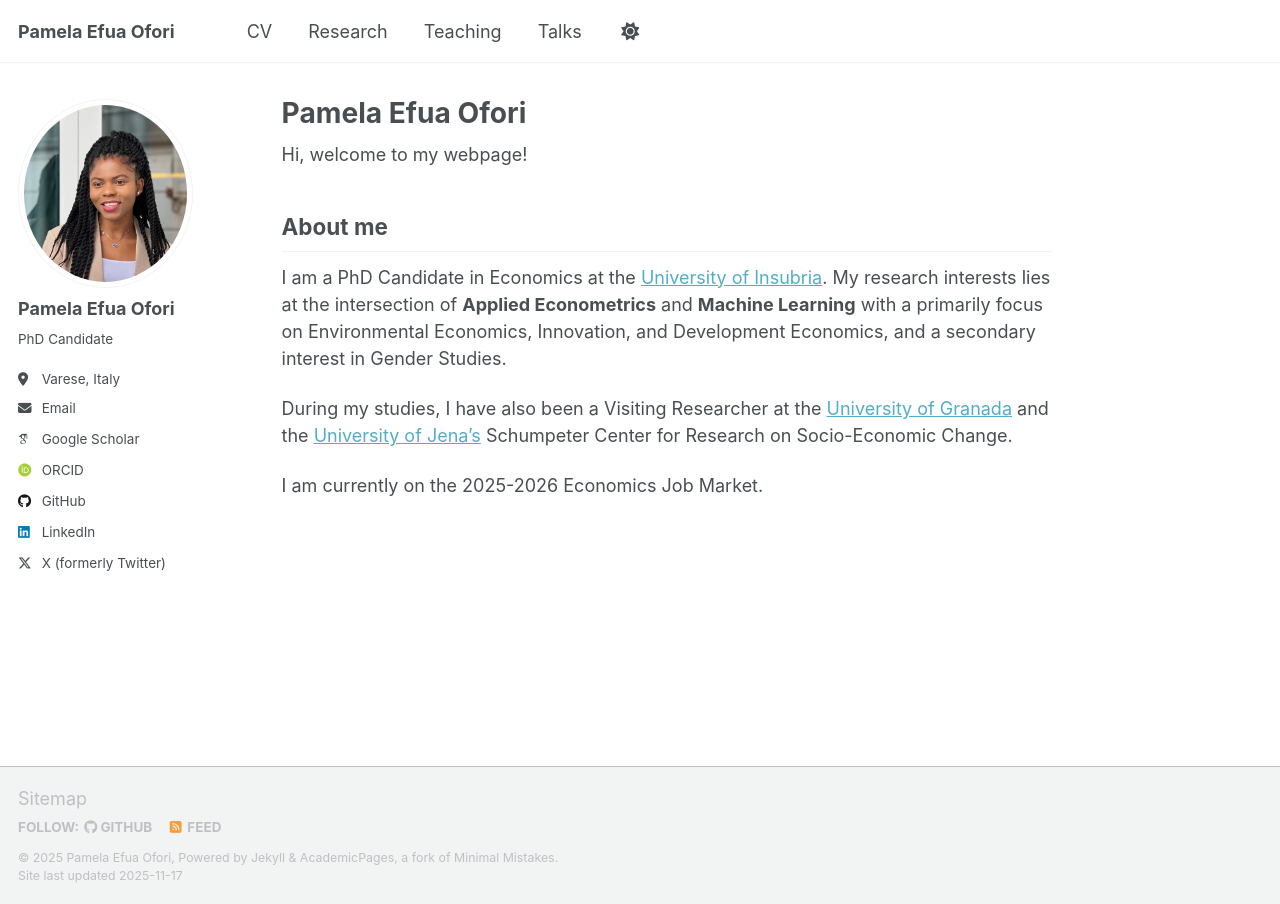
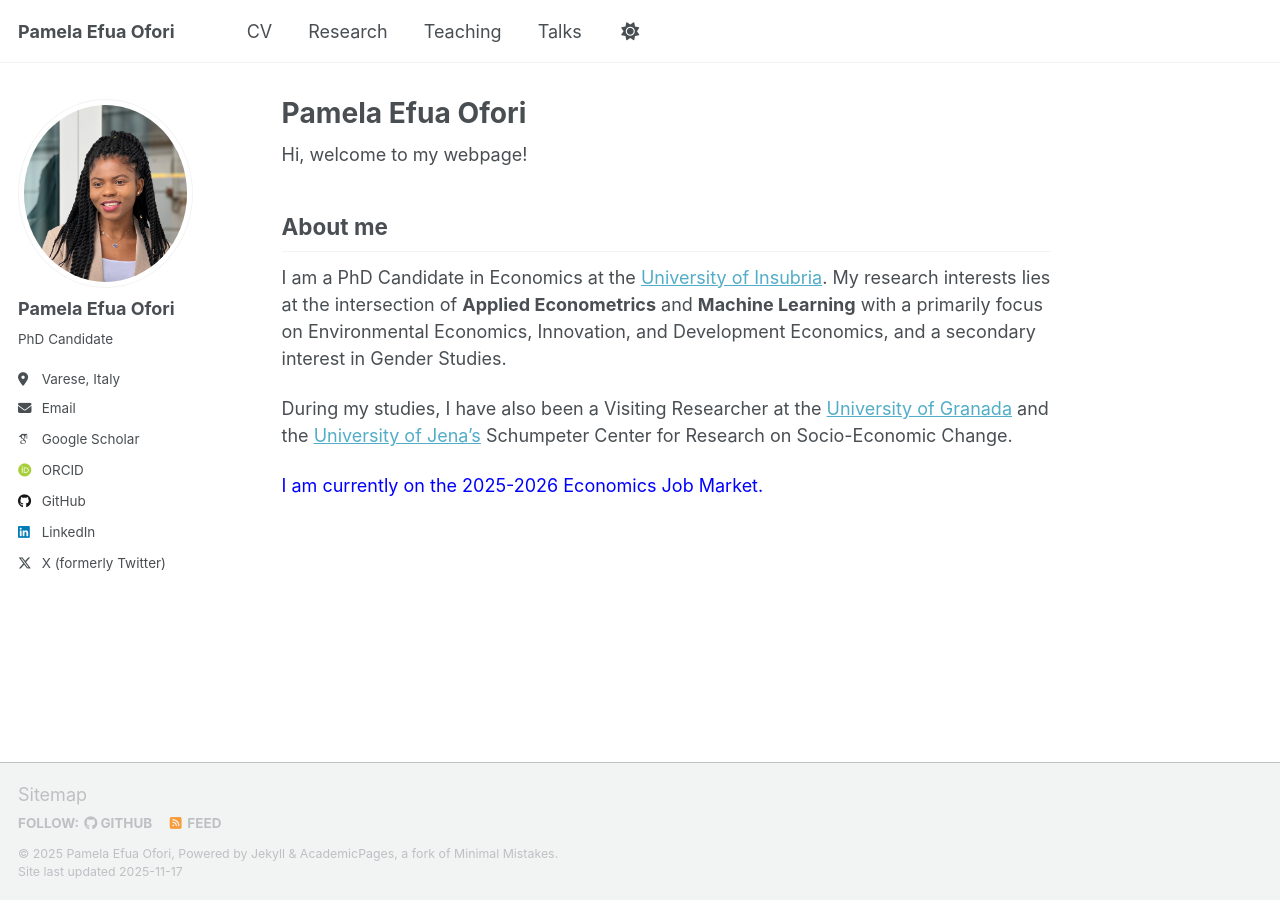
Before and after one commit to PEOFORI/peofori.github.io, a Jekyll site: the page built from _pages/about.md, in a window 1280 px wide. Built offline with Jekyll 4.4.1, drawn with Linux system fonts in a browser that asks for light colours; some web fonts are replaced; a script that is not in the unit is left out.

Commit message:
Update about.md

```diff
--- a/_pages/about.md
+++ b/_pages/about.md
@@ -16,4 +16,4 @@ I am a PhD Candidate in Economics at the [University of Insubria](https://www.ph
 
 During my studies, I have also been a Visiting Researcher at the [University of Granada](https://www.ugr.es/en) and the [University of Jena's](https://www.jsec.uni-jena.de/en) Schumpeter Center for Research on Socio-Economic Change.
 
-I am currently on the 2025-2026 Economics Job Market.
+<font color="blue">I am currently on the 2025-2026 Economics Job Market.</font>
```
